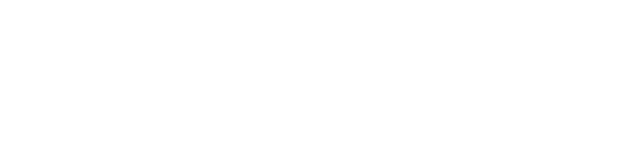
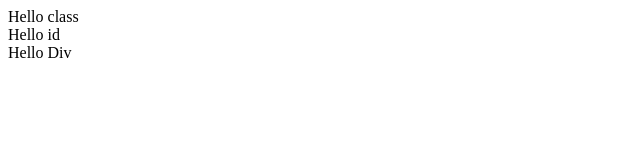
Before and after one commit to subigyashrestha599-hue/web-development, a plain HTML site: page Forjs.html in a window 1280 px wide. Shown: the whole page, without its empty margins (0-640 px from the left). Drawn offline with Linux system fonts and the light colour scheme.

Commit message:
leared to ling js file and html file

```diff
--- a/Forjs.html
+++ b/Forjs.html
@@ -6,6 +6,9 @@
     <title>Document</title>
 </head>
 <body>
-
+    <div class="divclass">Hello class</div>
+    <div id="divId">Hello id</div>
+    <div>Hello Div</div>
+    <script src="./script.js"></script>
 </body>
 </html>
```
